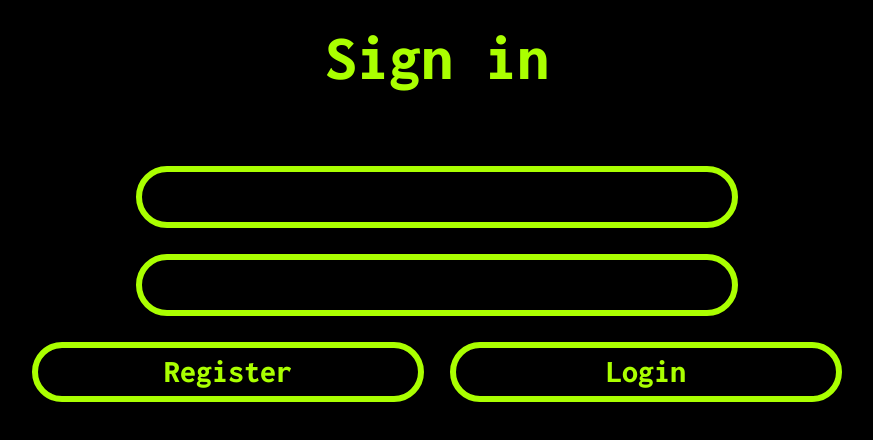
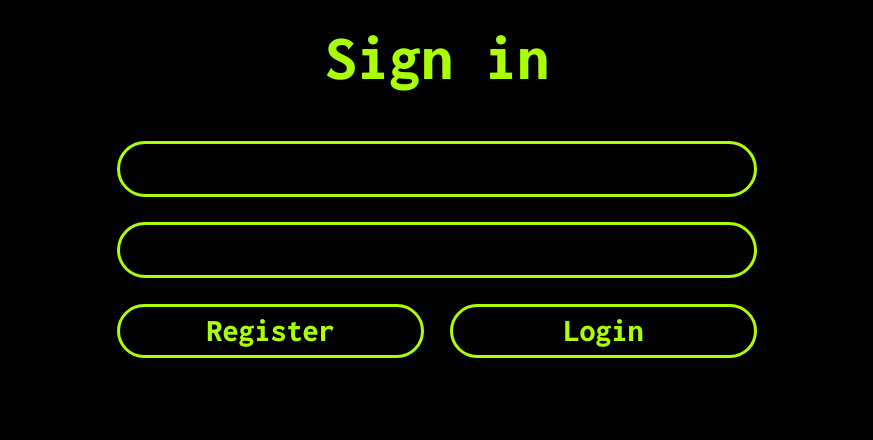
Before and after one commit to Nikolay-Petrov-Ognyanov/React-Store, a React (Create React App) app: page /auth in a window 1280 px wide. Shown: the top 440 px of the page, without its empty margins (203-1076 px from the left). Built offline with nearby package versions, Linux system fonts and the light colour scheme.

Commit message:
add catalog form

```diff
--- a/src/App.css
+++ b/src/App.css
@@ -30,7 +30,7 @@ body * {
 	background-color: black;
 	color: var(--color);
 	border-color: var(--color);
-	border-radius: 4vw;
+	border-radius: 2.5vw;
 	outline: none;
 }
 
@@ -40,30 +40,9 @@ h1 {
 	justify-content: center;
 	align-items: center;
 }
-
-.auth {
-	margin-top: 2vw;
-	width: 100%;
-	display: flex;
-	align-items: center;
-	flex-direction: column;
-}
-
-.auth form {
-	height: 50%;
-	display: flex;
-	flex-direction: column;
-	gap: 2vw;
-}
-
-input {
-	border: 0.5vw solid;
-	width: 47vw;
-}
-
 .button {
 	width: calc(92vw / 3);
-	border: 0.5vw solid;
+	border: 0.25vw solid;
 	display: block;
 	text-decoration: none;
 	white-space: nowrap;
@@ -80,8 +59,6 @@ input {
 	color: black;
 }
 
-
-
 .active {
 	background-color: var(--color);
 	border-color: var(--color);
@@ -95,12 +72,7 @@ input {
 }
 
 .errorsWrapper {
-	margin-top: 1vw;
-	font-size: 3vw;
-}
-
-.error {
-	font-size: 3vw;
+	margin-top: 2vw;
 }
 
 section {
@@ -111,11 +83,9 @@ section {
 }
 
 form {
-	margin-top: 2vw;
 	display: flex;
 	flex-direction: column;
 	align-items: center;
-	gap: 2vw;
 }
 
 .search {
--- a/src/App.tsx
+++ b/src/App.tsx
@@ -4,7 +4,7 @@ import { Routes, Route } from "react-router-dom"
 import { useAppDispatch, useAppSelector } from "./redux/redux hooks"
 import * as localUser from "./common/localUser"
 import * as userActions from "./redux/features/user"
-import Auth from "./components/Auth"
+import Auth from "./components/Auth/Auth"
 import Nav from "./components/Nav/Nav"
 import Catalog from "./components/Catalog/Catalog"
 import Guard from "./components/Guard"
--- a/src/common/categories.ts
+++ b/src/common/categories.ts
@@ -1,30 +1,30 @@
 export const categories = [
     {
-        title: "Fruits",
+        name: "Fruits",
         amount: 1,
         unit: "kg",
         price: 2
     },
     {
-        title: "Vegetables",
+        name: "Vegetables",
         amount: 1,
         unit: "kg",
         price: 3
     },
     {
-        title: "Grains",
+        name: "Grains",
         amount: 1,
         unit: "kg",
         price: 3
     },
     {
-        title: "Beans",
+        name: "Beans",
         amount: 1,
         unit: "kg",
         price: 4
     },
     {
-        title: "Mushrooms",
+        name: "Mushrooms",
         amount: 1,
         unit: "kg",
         price: 3
--- a/src/common/interfaces.ts
+++ b/src/common/interfaces.ts
@@ -5,12 +5,12 @@ export interface User {
 }
 
 export interface Category {
-    title: string,
+    name: string,
     amount: number,
     unit: string,
     price: number
 }
 
-export interface CardProps{
+export interface CardProps {
     category: Category
 }
--- /dev/null
+++ b/src/components/Auth/Auth.module.css
@@ -0,0 +1,31 @@
+.auth {
+    margin-top: 2vw;
+    width: 100%;
+    display: flex;
+    align-items: center;
+    flex-direction: column;
+}
+
+.auth form {
+    height: 50%;
+    display: flex;
+    flex-direction: column;
+    gap: 2vw;
+}
+
+.button {
+    width: 24vw;
+    border: 0.25vw solid;
+    display: block;
+    text-decoration: none;
+    white-space: nowrap;
+    padding: 0 2vw;
+    display: flex;
+    justify-content: center;
+    align-items: center;
+}
+.input {
+    border: 0.25vw solid var(--color);
+    width: 50vw;
+    margin-bottom: 2vw;
+}
--- a/src/components/Auth.tsx
+++ b/src/components/Auth/Auth.tsx
@@ -1,12 +1,14 @@
+import style from "./Auth.module.css"
+
 import { useState } from "react"
-import { useAppDispatch } from "../redux/redux hooks"
+import { useAppDispatch } from "../../redux/redux hooks"
 import { useNavigate } from "react-router-dom"
 
-import * as service from "../common/service"
-import * as localUser from "../common/localUser"
-import * as userActions from "../redux/features/user"
-import * as usersActions from "../redux/features/users"
-import * as i from "../common/interfaces"
+import * as service from "../../common/service"
+import * as localUser from "../../common/localUser"
+import * as userActions from "../../redux/features/user"
+import * as usersActions from "../../redux/features/users"
+import * as i from "../../common/interfaces"
 
 export default function Auth() {
     const dispatch = useAppDispatch()
@@ -83,21 +85,36 @@ export default function Auth() {
         }
     }
 
-
     return <section>
         <form onSubmit={handleSubmit}>
-            <input type="text" name="username" value={inputs.username}
-                onChange={handleInputChange} onBlur={validateInput}
+            <input
+                type="text"
+                name="username"
+                className={style.input}
+                value={inputs.username}
+                onChange={handleInputChange}
+                onBlur={validateInput}
             />
 
-            <input type="password" name="password" value={inputs.password}
-                onChange={handleInputChange} onBlur={validateInput}
+            <input
+                type="password"
+                name="password"
+                className={style.input}
+                value={inputs.password}
+                onChange={handleInputChange}
+                onBlur={validateInput}
             />
 
             <div className="buttonsWrapper">
-                <button className="button" onClick={() => setIsRegistering(true)}>Register</button>
+                <button
+                    className={style.button}
+                    onClick={() => setIsRegistering(true)}
+                >Register</button>
 
-                <button className="button" onClick={() => setIsRegistering(false)}>Login</button>
+                <button
+                    className={style.button}
+                    onClick={() => setIsRegistering(false)}
+                >Login</button>
             </div>
         </form>
 
--- a/src/components/Card/Card.module.css
+++ b/src/components/Card/Card.module.css
@@ -2,10 +2,9 @@
     display: flex;
     justify-content: space-between;
     align-items: center;
-    border: 0.5vw solid;
+    border: 0.25vw solid;
     width: 96vw;
     overflow: hidden;
-    /* font-size: 2.5vw; */
     margin-bottom: 1vw;
     padding: 0 2vw;
 }
@@ -21,3 +20,7 @@
 .icon:hover {
     cursor: pointer;
 }
+
+input {
+    border: 0vw;
+}
--- a/src/components/Card/Card.tsx
+++ b/src/components/Card/Card.tsx
@@ -1,35 +1,27 @@
 import style from "./Card.module.css"
+
+import { useState } from "react"
 
 import * as i from "../../common/interfaces"
 
-import { FontAwesomeIcon } from '@fortawesome/react-fontawesome'
-import { faCirclePlus } from '@fortawesome/free-solid-svg-icons'
-import { faCircleMinus } from '@fortawesome/free-solid-svg-icons'
+export default function Card({ category }: i.CardProps) {
+    const [amount, setAmount] = useState("")
 
-export default function Card({ category }: i.CardProps) {
+    const handleInputChange = (event: React.ChangeEvent<HTMLInputElement>) => {
+        const regex = /^[0-9]*\.?[0-9]*$/
+        const input = event.target.value
 
+        if (regex.test(input)) setAmount(input)
+    }
 
     return <div className={style.card}>
-        <span>
-            {category.title}
-        </span>
+        <span>{category.name}</span>
 
-        <span>
-            {category.price}
-        </span>
-
-        <div className={style.icons_container}>
-            <FontAwesomeIcon
-                className={style.icon}
-                style={{ color: "black" }}
-                icon={faCirclePlus}
-            />
-
-            <FontAwesomeIcon
-                className={style.icon}
-                style={{ color: "black" }}
-                icon={faCircleMinus}
-            />
-        </div>
+        <input
+            name={category.name}
+            value={amount}
+            onChange={handleInputChange}
+            placeholder={`Amount(${category.unit})`}
+        />
     </div>
 }
--- a/src/components/Catalog/Catalog.module.css
+++ b/src/components/Catalog/Catalog.module.css
@@ -4,4 +4,9 @@
     flex-direction: row;
     flex-wrap: wrap;
     justify-content: space-between;
+    justify-content: center;
 }
+
+.buy {
+    margin-top: 1vw;
+}
--- a/src/components/Catalog/Catalog.tsx
+++ b/src/components/Catalog/Catalog.tsx
@@ -1,17 +1,27 @@
 import style from "./Catalog.module.css"
 import { categories } from "../../common/categories"
-import * as i from "../../common/interfaces"
 
 import Card from "../Card/Card"
 
-
 export default function Catalog() {
 
+    function handleSubmit(event: React.FormEvent<HTMLElement>) {
+        event.preventDefault()
+
+        const formData = Object.fromEntries(new FormData(event.target as HTMLFormElement))
+
+        console.log(Object.fromEntries(
+            Object.entries(formData).filter(value => value[1])
+        ))
+    }
+
     return <section >
-        <div className={style.catalog}>
+        <form onSubmit={handleSubmit} className={style.catalog}>
             {categories.map(category => <Card
-                key={category.title} category={category}
+                key={category.name} category={category}
             />)}
-        </div>
+
+            <button className={`${style.buy} button`}>Buy</button>
+        </form>
     </section>
 }
```
Also changed, not shown: 1 other file (tests, documents, lock files or other folders).
